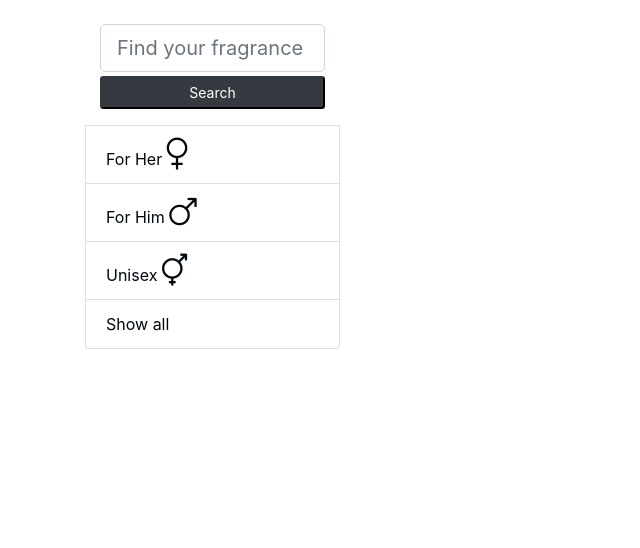
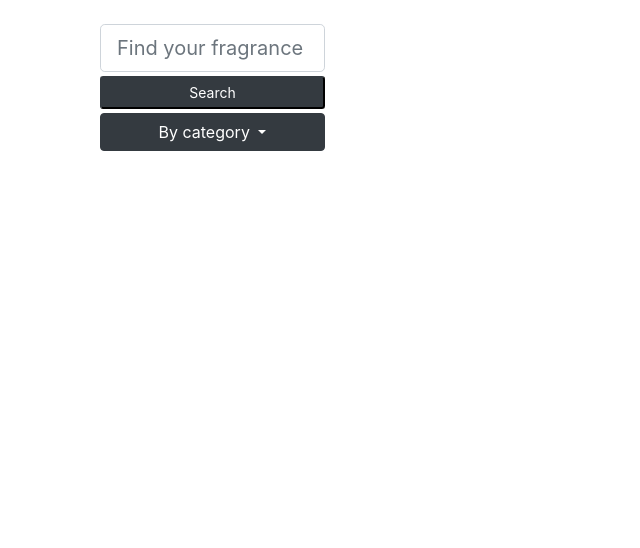
Before and after one commit to Rawa08/FullstackWithDjango, a Django app: page /search/F/ in a window 1280 px wide. Shown: the part 56-604 px from the top of the page, without its empty margins (0-640 px from the left). Run offline with Django 3.2, Linux system fonts and the light colour scheme; data comes from the database, SQL or seed files in the repository; both versions use the stored data as it was after the commit; some libraries are stand-ins or nearby versions.

Commit message:
adding dropbox to category button

```diff
--- a/home/templates/index.html
+++ b/home/templates/index.html
@@ -7,24 +7,45 @@
 			<div class="col-12 col-lg-3">
 
 
-				<div class="list-group">
+
                 <div class="col-12">
                 <form action="{% url 'do_search'%}" method="get">
                 <input class="form-control mt-4 form-control-lg" type="text" name="do_search" placeholder="Find your fragrance">
                 <button type="search" class="mt-1 btn-block btn-sm btn-dark">Search</button>
-            </form></div>
+            </form>
+<div class="dropdown mt-1">
+  <button class="btn btn-dark dropdown-toggle btn-block" type="button" id="dropdownMenuButton" data-toggle="dropdown" aria-haspopup="true" aria-expanded="false">
+   By category
+  </button>
+  <div class="dropdown-menu" aria-labelledby="dropdownMenuButton">
+    <a href="{% url 'do_search_F'%}" class="list-group-item mt-3">For Her <i class="fa fa-venus fa-2x"></i></a>
+    <a href="{% url 'do_search_M'%}"class="list-group-item">For Him <i class="fa fa-mars fa-2x"></i></a>
+    <a href="{% url 'do_search_U'%}"  class="list-group-item">Unisex <i class="fa fa-transgender fa-2x"></i></a>
 
-                 <a href="{% url 'do_search_F'%}" class="list-group-item mt-3">For Her <i class="fa fa-venus fa-2x"></i></a>
+    <a href="/"  class="list-group-item">Show all</a>
+  </div>
+</div>
 
-    <a href="{% url 'do_search_M'%}"class="list-group-item">For Him <i class="fa fa-mars fa-2x"></i></a>
 
-					<a href="{% url 'do_search_U'%}"  class="list-group-item">Unisex <i class="fa fa-transgender fa-2x"></i></a>
-                    <a href="/"  class="list-group-item">Show all</a>
+
+
+
+
 
 				</div>
 
 			</div>
 			<!-- /.col-lg-3 -->
+
+
+
+
+
+
+
+
+
+
 
 			<div class="col-lg-9">
 
```
Also changed, not shown: myfragrance/settings.py (+5 -5 lines), products/templates/product_info.html (+28 -22 lines), .travis.yml, checkout/migrations/0001_initial.py, comments/migrations/0001_initial.py (added), comments/migrations/__init__.py (added), contact/migrations/__init__.py (deleted), db.sqlite3, home/migrations/__init__.py (deleted), products/migrations/0001_initial.py (added), products/migrations/0002_auto_20200310_1703.py (added), products/migrations/0003_auto_20200310_1704.py (added), products/migrations/0004_auto_20200310_1704.py (added), products/migrations/0005_auto_20200310_1705.py (added), 3 more files, 1 other file.
